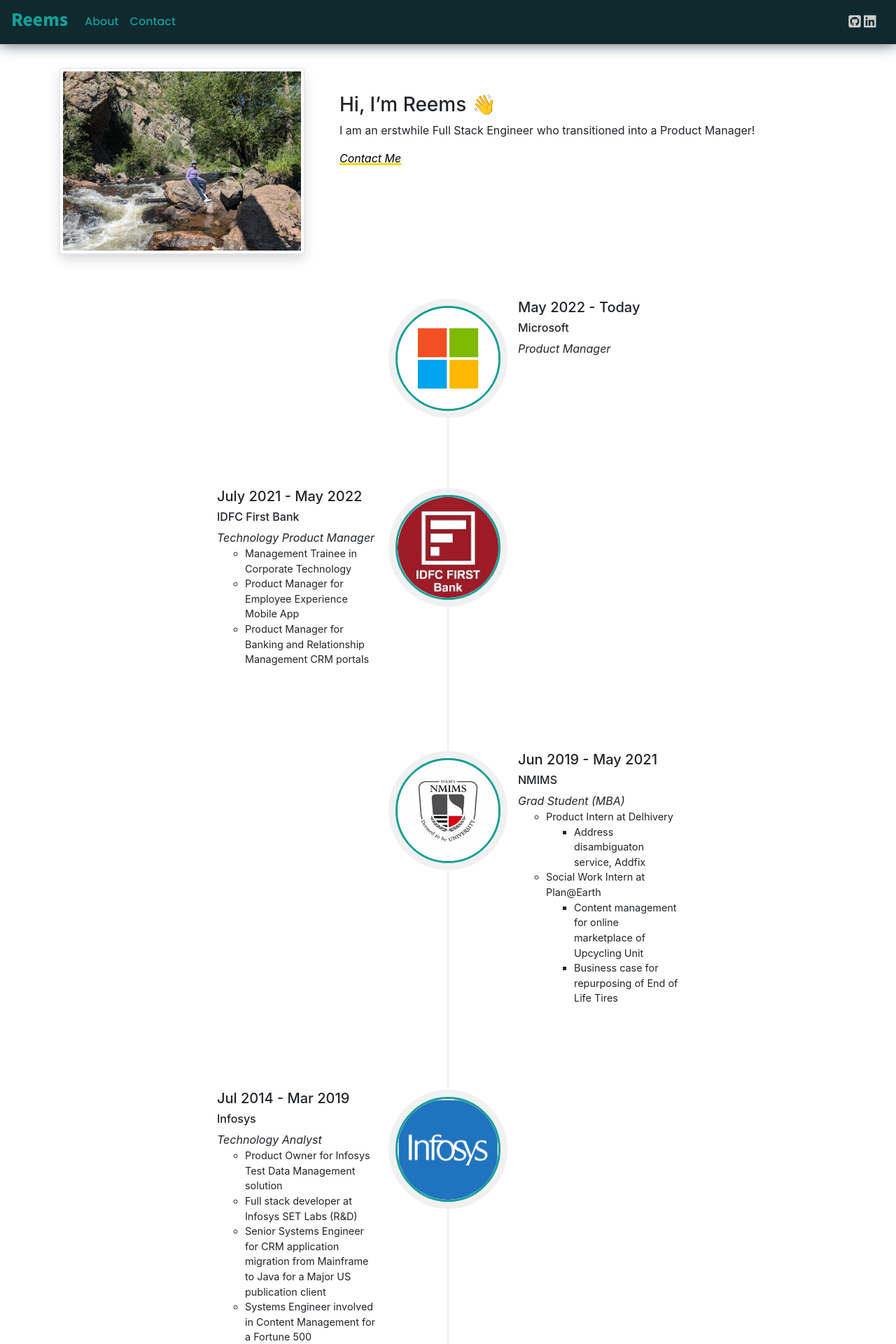
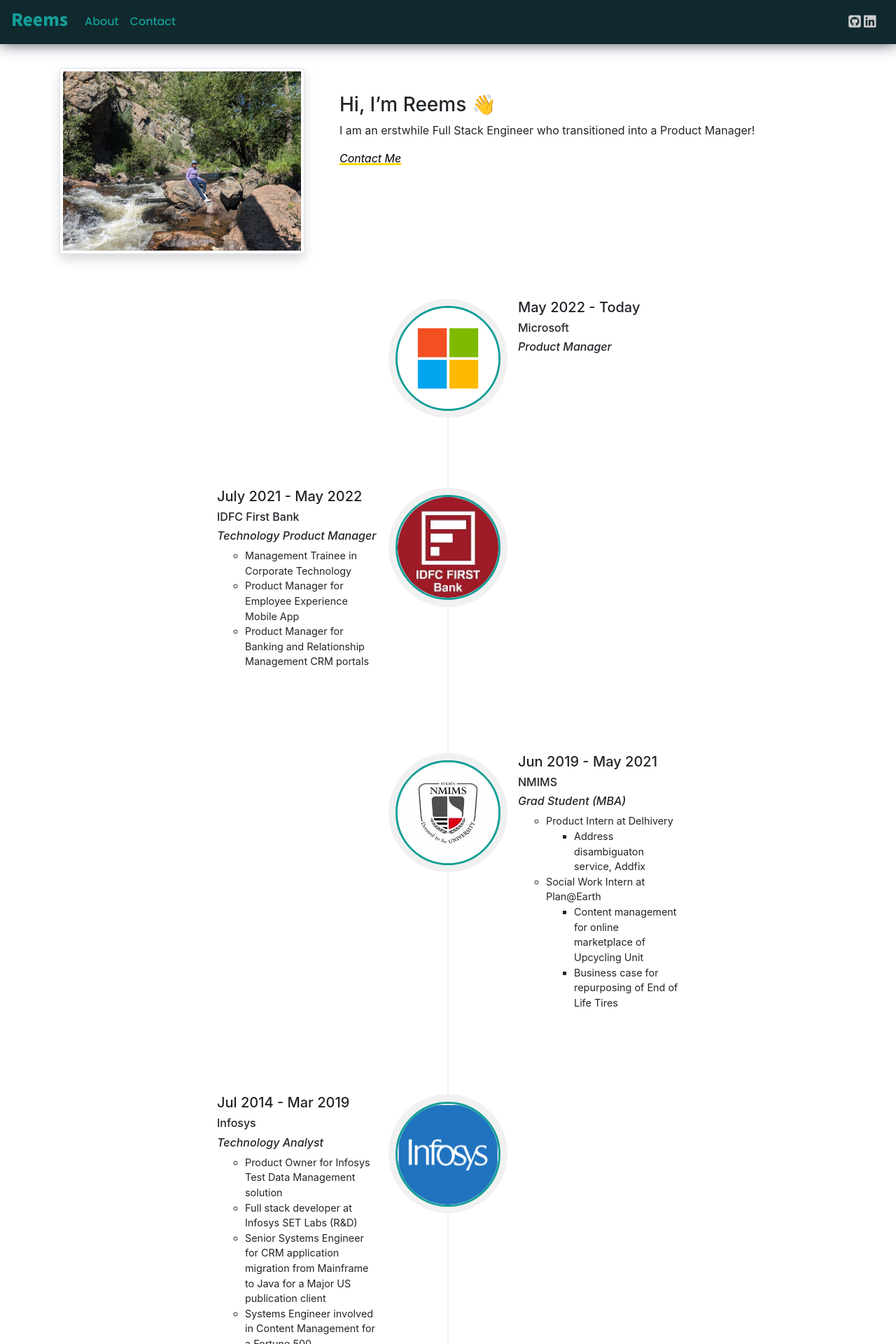
Before and after one commit to reemstk/reemstk.github.io, a Jekyll site: the page built from index.md, in a window 1280 px wide. Shown: the top 1920 px of the page at 70% size. Built offline with Jekyll 4.4.1, drawn with Linux system fonts in a browser that asks for light colours; nearby versions of some CDN libraries; comment, search, counter and statistics services are not loaded; our own code applies the rules of GitHub Pages for plain Markdown files.

Commit message:
Update timeline.html

```diff
--- a/_includes/timeline.html
+++ b/_includes/timeline.html
@@ -29,7 +29,7 @@
             </div>
             <div class="timeline-body">
               <h6>{{ event.institute }}</h6>  <!-- | markdownify -->
-              <i> {{ event.description }} </i>
+              <h6><i> {{ event.description }} </i></h6>
               <ul style=" font-size: 90%;">
                 {% for content in event.content %}
                     {% for data in content.data %}
```
